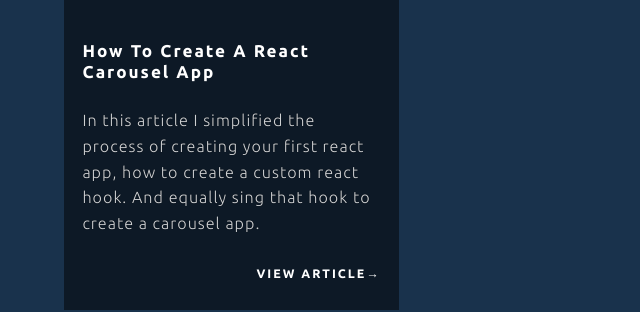
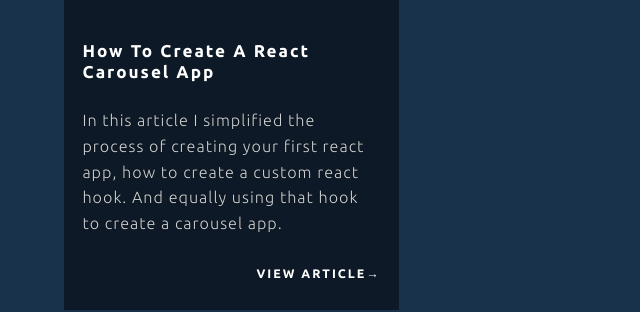
Before and after one commit to tchassijordan/tchassijordan.github.io, a plain HTML site: page docs/index.html in a window 1280 px wide. Shown: the part 4113-4425 px from the top of the page, 0-640 px from the left. Drawn offline with Linux system fonts and the light colour scheme.

Commit message:
fix: correct typo in articles section

```diff
--- a/docs/index.html
+++ b/docs/index.html
@@ -484,7 +484,7 @@
                 <p class="article-item-text">
                   In this article I simplified the process of creating your
                   first react app, how to create a custom react hook. And
-                  equally sing that hook to create a carousel app.
+                  equally using that hook to create a carousel app.
                 </p>
                 <a
                   class="btn article-btn"
```
